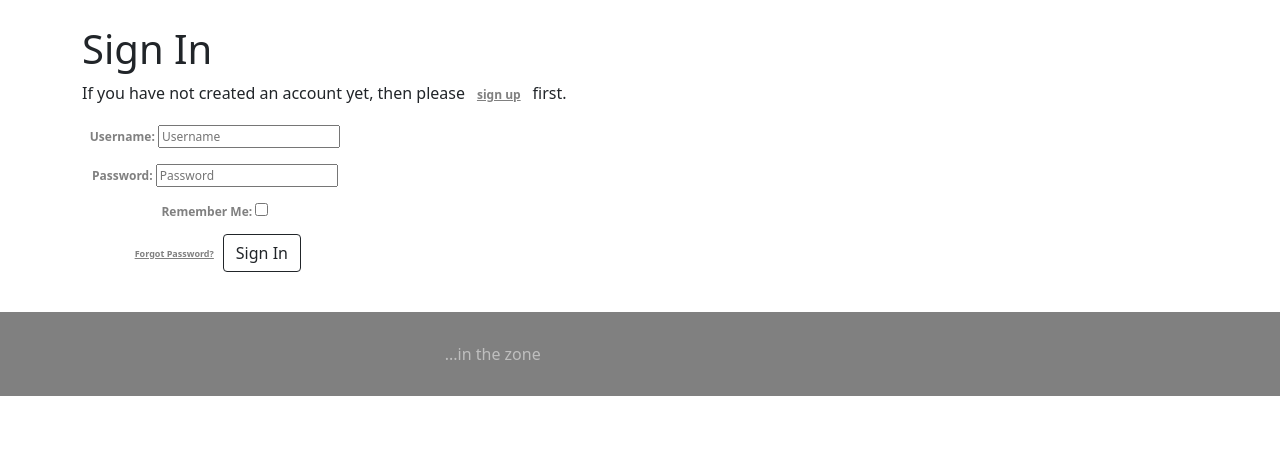
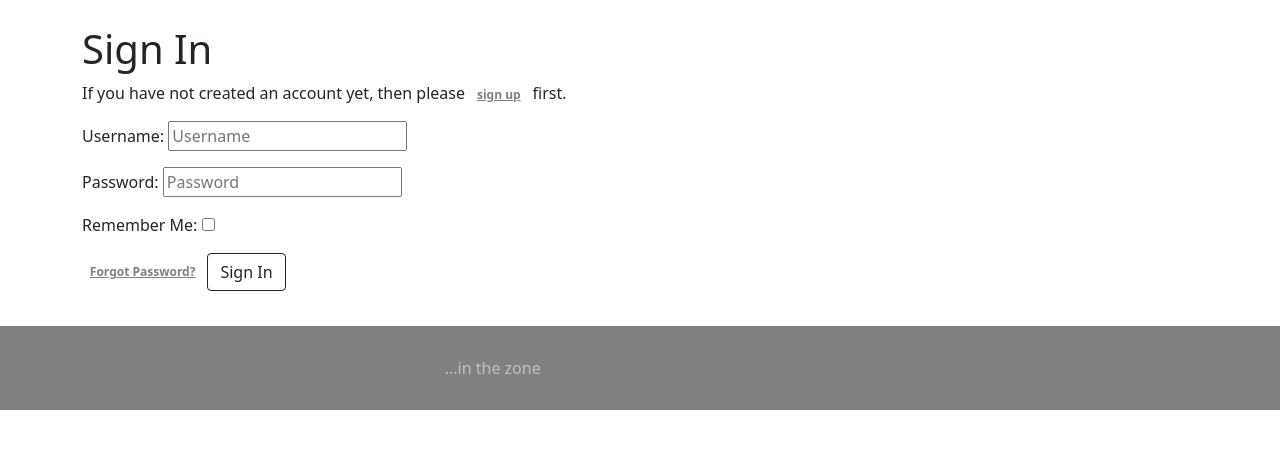
Before and after one commit to mangabear4dn/study-space, a Django app: page /accounts/login/ in a window 1280 px wide. Shown: the part 56-505 px from the top of the page. Run offline with Django 3.2, Linux system fonts and the light colour scheme.

Commit message:
Fix issue in template (remove classes)

```diff
--- a/templates/account/login.html
+++ b/templates/account/login.html
@@ -12,7 +12,7 @@
 <p>{% blocktrans %}If you have not created an account yet, then please
 <a class="badge badge-secondary" href="{{ signup_url }}">sign up</a> first.{% endblocktrans %}</p>
 
-<form class="login badge badge-secondary" method="POST" action="{% url 'account_login' %}">
+<form class="login" method="POST" action="{% url 'account_login' %}">
   {% csrf_token %}
   {{ form.as_p }}
   {% if redirect_field_value %}
```
